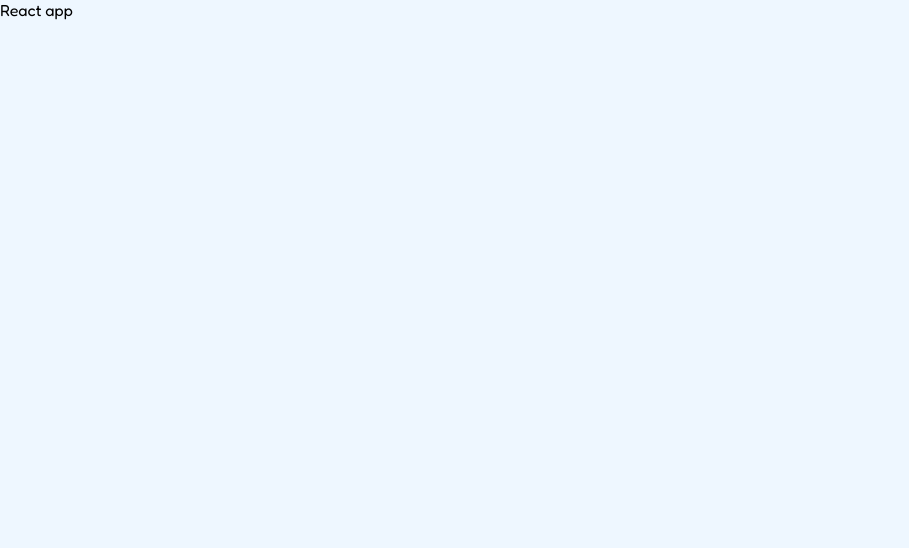
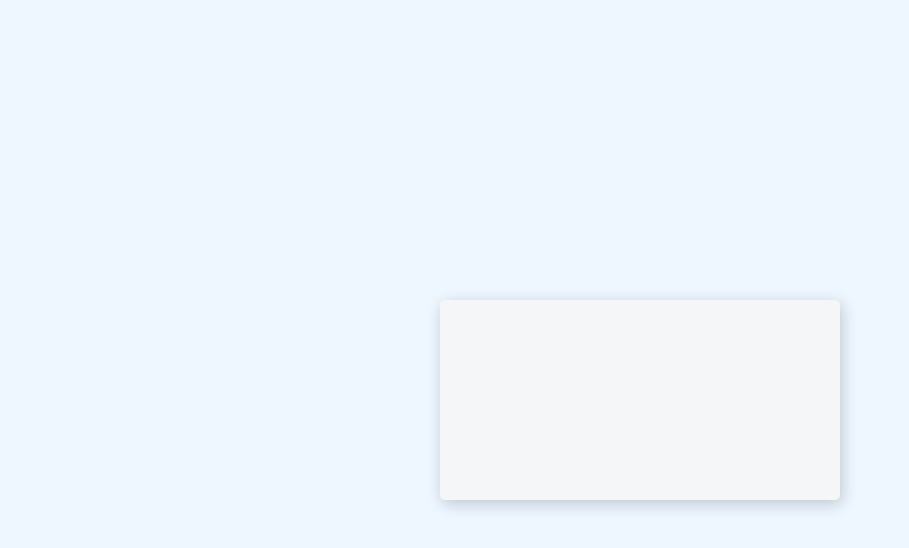
Before and after one commit to josesaulguerrero/quiz_app, a React (Create React App) app in the folder client/: page / in a window 1280 px wide. Shown: the top 548 px of the page, without its empty margins (0-909 px from the left). Built offline with nearby package versions, Linux system fonts and the light colour scheme.

Commit message:
gave basic styling to the wrapper component

```diff
--- a/client/src/components/Wrapper.tsx
+++ b/client/src/components/Wrapper.tsx
@@ -1,10 +1,7 @@
-import { FC } from 'react';
+import React, { FC } from 'react';
+// local modules
+import '../styles/wrapper.styles.css';
 
 export const Wrapper: FC = ({ children }) => {
-	return (
-		<main className="Wrapper">
-			<h1>hello</h1>
-			{children}
-		</main>
-	);
+	return <main className="Wrapper">{children}</main>;
 };
--- a/client/src/pages/App.tsx
+++ b/client/src/pages/App.tsx
@@ -1,5 +1,11 @@
-import React from 'react';
+import React, { FC } from 'react';
+// local modules
+import { Wrapper } from '../components/Wrapper';
 
-export const App = () => {
-	return <div className="App">React app</div>;
+export const App: FC = () => {
+	return (
+		<div className="App">
+			<Wrapper />
+		</div>
+	);
 };
--- a/client/src/styles/global.styles.css
+++ b/client/src/styles/global.styles.css
@@ -9,6 +9,7 @@ html {
 	font-size: 1.6rem;
 	margin: 0;
 	padding: 0;
+	box-sizing: border-box;
 }
 
 :root {
@@ -17,6 +18,9 @@ html {
 
 body {
 	width: 100%;
+	height: 100vh;
 	max-height: 100vh;
+	position: relative;
 	background-color: var(--background-color);
+	overflow: hidden;
 }
--- /dev/null
+++ b/client/src/styles/wrapper.styles.css
@@ -0,0 +1,14 @@
+.Wrapper {
+	--background-color: rgb(245, 246, 248);
+
+	width: 90%;
+	max-width: 400px;
+	height: fit-content;
+	min-height: 200px;
+	position: absolute;
+	inset: 50% 0 0 50%;
+	transform: translate(-50%, -50%);
+	background-color: var(--background-color);
+	border-radius: 5px;
+	box-shadow: 2px 4px 16px rgba(0, 0, 0, 0.2);
+}
--- a/client/tsconfig.json
+++ b/client/tsconfig.json
@@ -16,5 +16,5 @@
 		"noEmit": true,
 		"jsx": "react-jsx"
 	},
-	"include": ["src/*", "src/@types/index.ts"]
+	"include": ["src", "src/*", "src/@types/index.ts"]
 }
```
